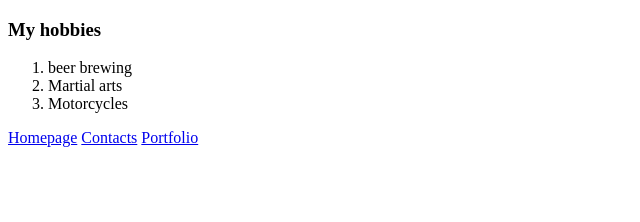
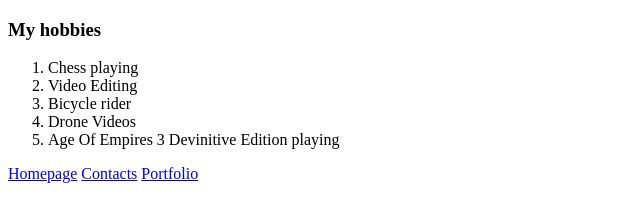
Before and after one commit to miles366/personalwebsite, a plain HTML site: page MyHobbies.html in a window 1280 px wide. Shown: the whole page, without its empty margins (0-640 px from the left). Drawn offline with Linux system fonts and the light colour scheme.

Commit message:
Update MyHobbies.html

```diff
--- a/MyHobbies.html
+++ b/MyHobbies.html
@@ -9,12 +9,14 @@
         </ul>
         <h3>My hobbies</h3>
         <ol>
-          <li>beer brewing</li>
-          <li>Martial arts</li>
-          <li>Motorcycles</li>
+          <li>Chess playing</li>
+          <li>Video Editing</li>
+          <li>Bicycle rider</li>
+          <li>Drone Videos</li>
+          <li>Age Of Empires 3 Devinitive Edition playing</li>
         </ol>
     <a href="index.html">Homepage</a>
-     <a href="leg.html">Contacts</a>
+     <a href="contacts.html">Contacts</a>
      <a href="portfolio.html">Portfolio</a>
 
     </body>
```
